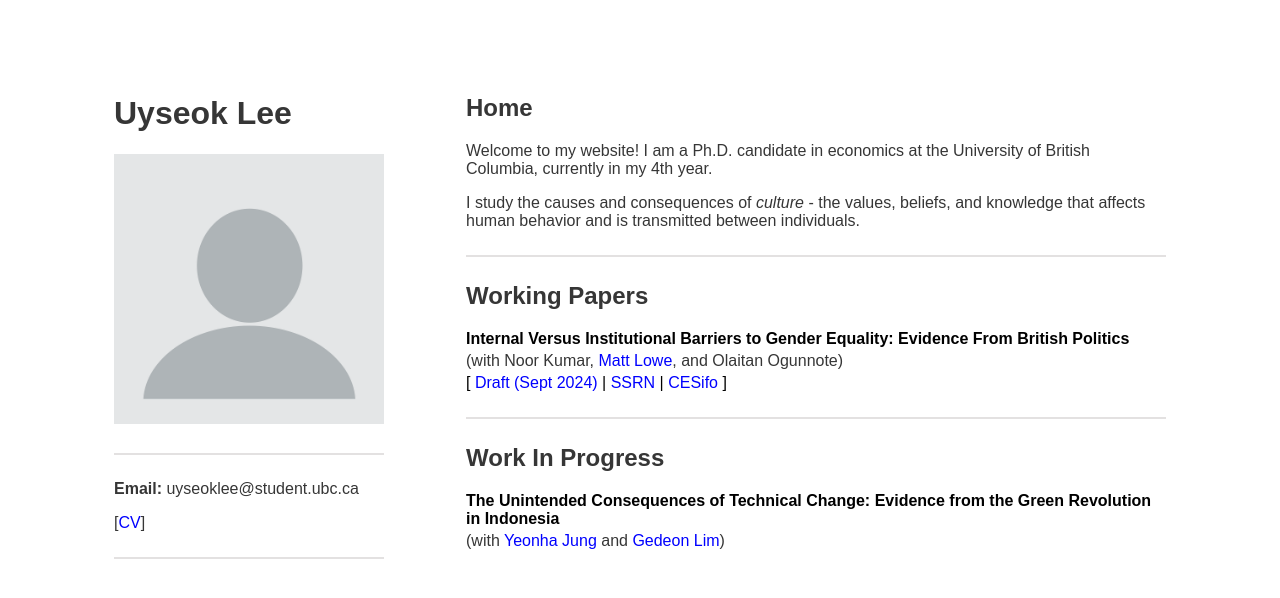
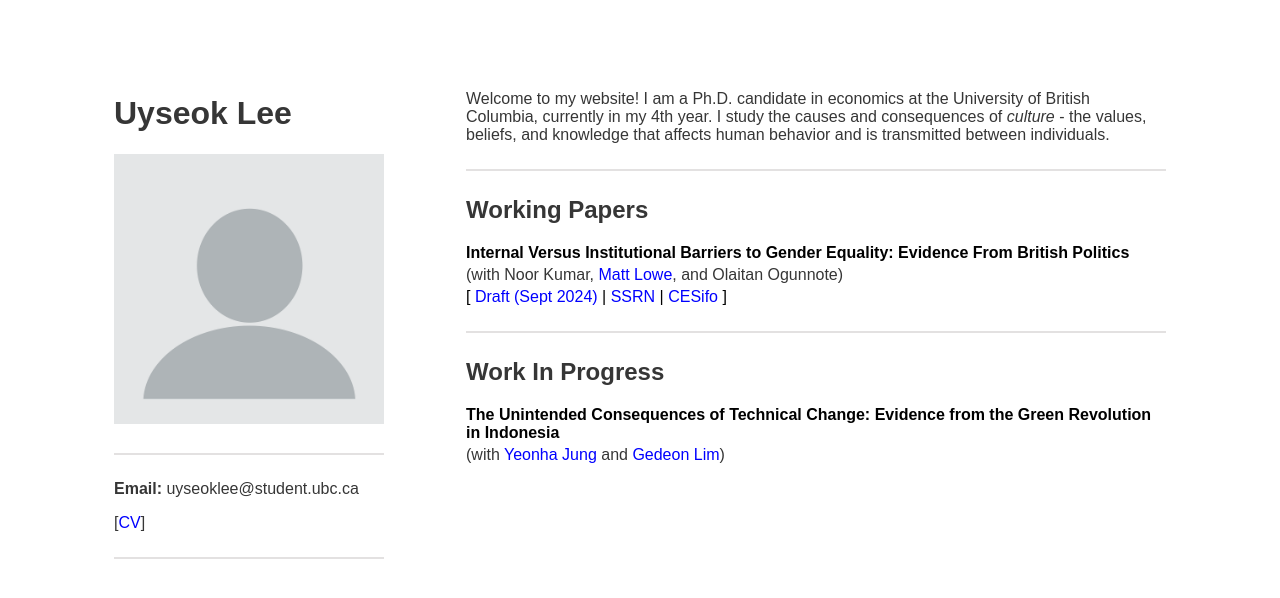
Before and after one commit to uyseoklee/uyseoklee.github.io, a React (Vite) app: page / in a window 1280 px wide. Shown: the top 598 px of the page. Built offline with nearby package versions, Linux system fonts and the light colour scheme.

Commit message:
#1 Final edits before im done

```diff
--- a/src/Components/Home.tsx
+++ b/src/Components/Home.tsx
@@ -6,12 +6,8 @@ const Home: React.FC = () => {
   return (
     <div className="resume-panel">
       <section>
-        <h2>Home</h2>
         <p>
-          {"Welcome to my website! I am a Ph.D. candidate in economics at the University of British Columbia, currently in my 4th year."}
-        </p>
-        <p>
-          {"I study the causes and consequences of "}
+          {"Welcome to my website! I am a Ph.D. candidate in economics at the University of British Columbia, currently in my 4th year. I study the causes and consequences of "}
           <em>culture</em>
           {" - the values, beliefs, and knowledge that affects human behavior and is transmitted between individuals."}
         </p>
--- a/src/Components/WorkInProgress.ts
+++ b/src/Components/WorkInProgress.ts
@@ -15,8 +15,8 @@ export const WIPSectionConfigs: SectionDefinition[] = [
         {
           title: "The Unintended Consequences of Technical Change: Evidence from the Green Revolution in Indonesia",
           description: [
-            { name: "Yeonha Jung", link: "https://sites.google.com/a/bu.edu/gedeonlim/home" },
-            { name: "Gedeon Lim", link: "https://sites.google.com/site/yhjungecon" },
+            { name: "Yeonha Jung", link: "https://sites.google.com/site/yhjungecon" },
+            { name: "Gedeon Lim", link: "https://sites.google.com/a/bu.edu/gedeonlim/home" },
           ],
         },
       ],
```
